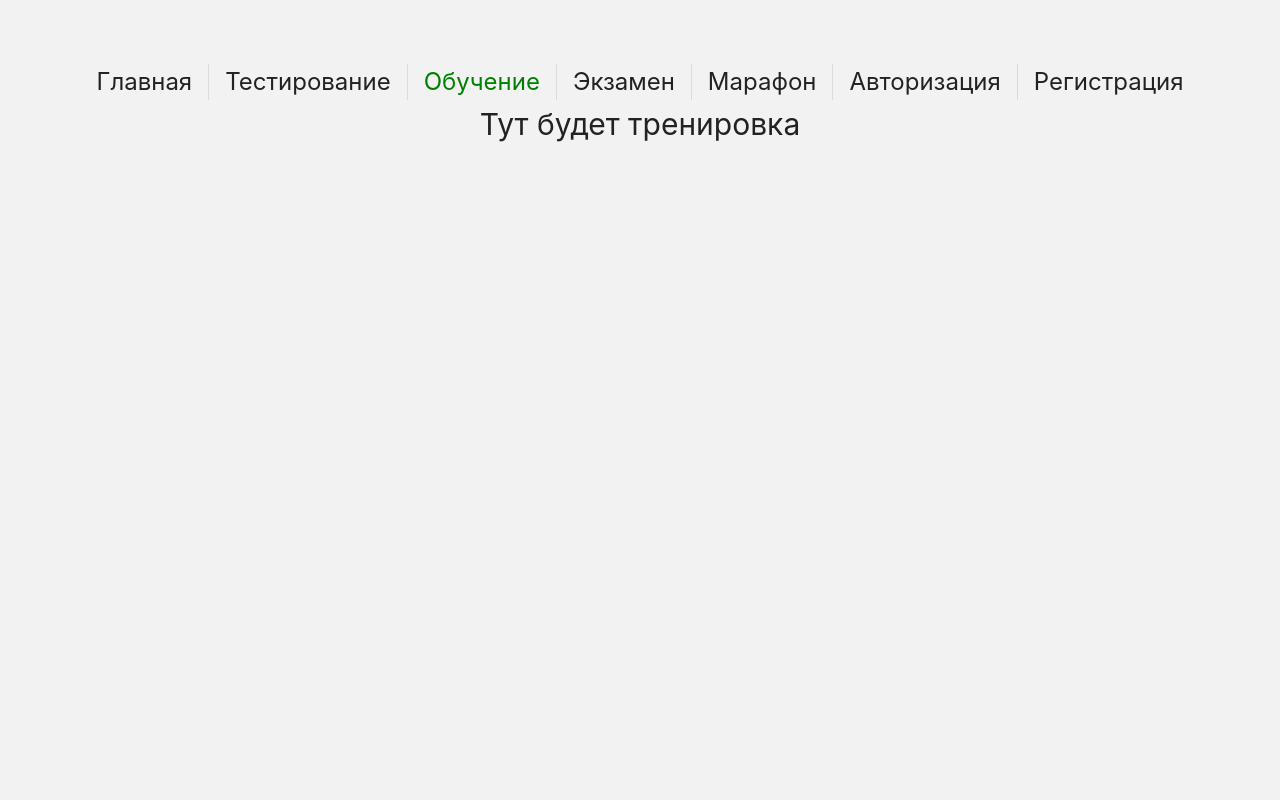
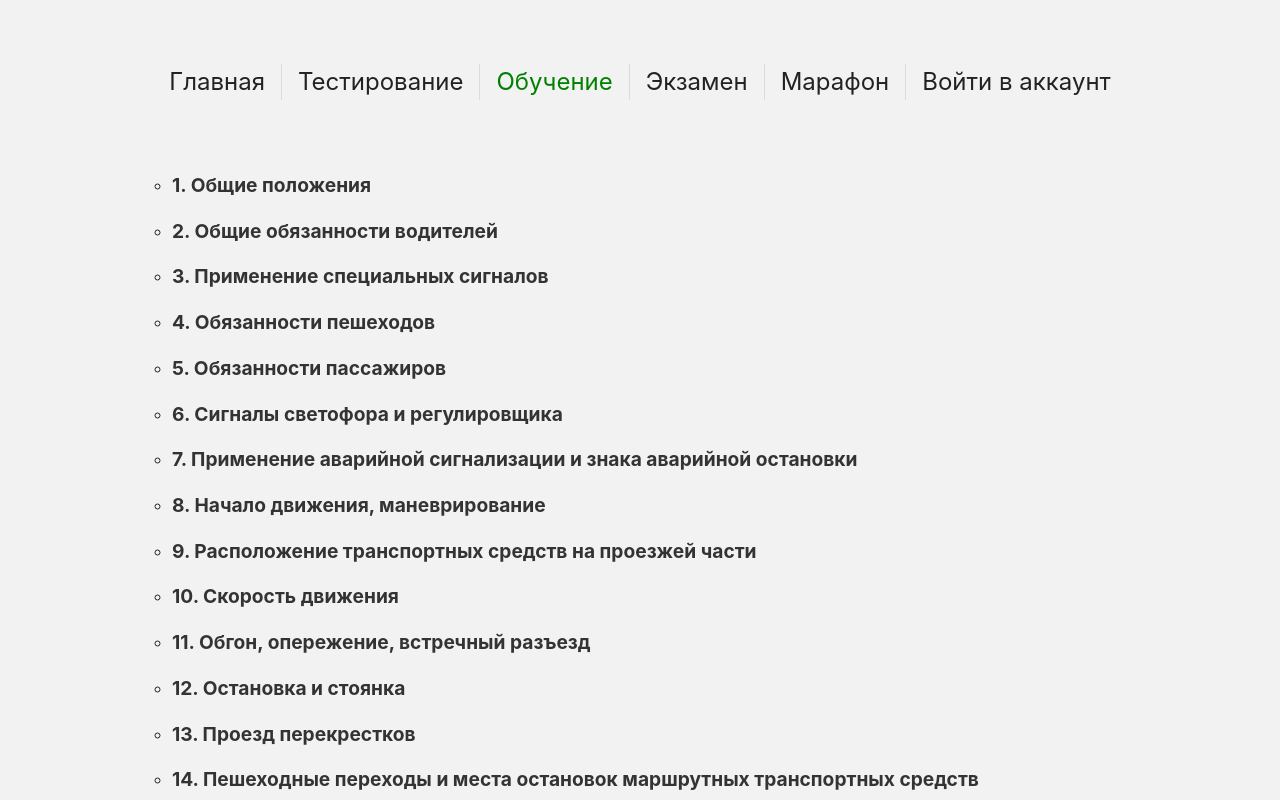
Before and after one commit to joker222222/traffic-tickets, a Vue app: page /training in a window 1280 px wide. Shown: the top 800 px of the page. Built offline with nearby package versions, Linux system fonts and the light colour scheme.

Commit message:
изменен расположение текста в новостях, убрана статистика и регистрация (перейдет в другие разделы)

```diff
--- a/src/App.vue
+++ b/src/App.vue
@@ -15,16 +15,14 @@ const authStore = useAuthStore()
         <RouterLink to="/training"><h1>Обучение</h1></RouterLink>
         <RouterLink to="/exam"><h1>Экзамен</h1></RouterLink>
         <RouterLink to="/marathon"><h1>Марафон</h1></RouterLink>
-        <RouterLink to="/statistics" v-if="authStore.isAuthenticated"
-          ><h1>Статистика</h1></RouterLink
-        >
+        <!-- <RouterLink to="/statistics" v-if="authStore.isAuthenticated"
+          ><h1>Статистика</h1></RouterLink >-->
         <RouterLink to="/profile" v-if="authStore.isAuthenticated"><h1>Профиль</h1></RouterLink>
         <RouterLink to="/authorization" v-if="!authStore.isAuthenticated"
-          ><h1>Авторизация</h1></RouterLink
+          ><h1>Войти в аккаунт</h1></RouterLink
         >
-        <RouterLink to="/registration" v-if="!authStore.isAuthenticated"
-          ><h1>Регистрация</h1></RouterLink
-        >
+        <!-- <RouterLink to="/registration" v-if="!authStore.isAuthenticated"
+          ><h1>Регистрация</h1></RouterLink>   Возможно будет под авторизационной формой-->
       </nav>
     </div>
   </header>
--- a/src/components/AuthorizationItem.vue
+++ b/src/components/AuthorizationItem.vue
@@ -17,7 +17,7 @@ const password = ref('')
 
 const error = ref([false, ''])
 
-const handleSubmit = (event) => {
+const handleSubmit = (event: Event) => {
   event.preventDefault()
   if (login.value == '' || password.value == '') {
     error.value[0] = true
--- a/src/components/NewsItem.vue
+++ b/src/components/NewsItem.vue
@@ -8,7 +8,15 @@ import { useAuthStore } from '../stores/authStore'
 
 const authStore = useAuthStore()
 
-const newsArray = ref([
+interface NewsItem {
+  img: string
+  text: string
+  likes: number
+  dislikes: number
+  userReaction: 'like' | 'dislike' | null
+}
+
+const newsArray = ref<NewsItem[]>([
   {
     img: '',
     text: `Глава АвтоВАЗа Максим Соколов назвал условие возвращения Renault в Россию⚡️
@@ -36,7 +44,7 @@ const newsArray = ref([
   },
 ])
 
-const toggleLike = (index) => {
+const toggleLike = (index: number) => {
   if (!authStore.isAuthenticated) {
     console.log('Вы должны быть зарегистрированы чтобы поставить лайк')
     return
@@ -56,7 +64,7 @@ const toggleLike = (index) => {
   }
 }
 
-const toggleDislike = (index) => {
+const toggleDislike = (index: number) => {
   if (!authStore.isAuthenticated) {
     console.log('Вы должны быть зарегистрированы чтобы поставить дизлайк')
     return
@@ -137,6 +145,7 @@ ul {
 .text-news {
   font-size: 18px;
   font-weight: bold;
+  text-align: justify;
   color: #333; /* Цвет текста */
   margin: 0; /* Убираем отступы у заголовка */
   word-wrap: break-word; /* Переносит длинные слова на новую строку */
@@ -146,8 +155,8 @@ ul {
 
 .number-of-likes {
   position: absolute;
-  bottom: 15px;
-  left: 45px;
+  bottom: 10px;
+  left: 35px;
   display: flex;
   gap: 10px;
 }
--- a/src/components/RegistrationItem.vue
+++ b/src/components/RegistrationItem.vue
@@ -19,7 +19,7 @@ const replayPassword = ref('')
 
 const error = ref([false, ''])
 
-const handleSubmit = (event) => {
+const handleSubmit = (event: Event) => {
   event.preventDefault()
   if ((email.value == '', login.value == '' || password.value == '', replayPassword.value == '')) {
     error.value[0] = true
--- /dev/null
+++ b/src/components/TrainingItem.vue
@@ -0,0 +1,193 @@
+<script setup lang="ts">
+const dataUrl = [
+  {
+    id: 1,
+    text: '1. Общие положения',
+    url: '',
+  },
+  {
+    id: 2,
+    text: '2. Общие обязанности водителей',
+    url: '',
+  },
+  {
+    id: 3,
+    text: '3. Применение специальных сигналов',
+    url: '',
+  },
+  {
+    id: 4,
+    text: '4. Обязанности пешеходов',
+    url: '',
+  },
+  {
+    id: 5,
+    text: '5. Обязанности пассажиров',
+    url: '',
+  },
+  {
+    id: 6,
+    text: '6. Сигналы светофора и регулировщика',
+    url: '',
+  },
+  {
+    id: 7,
+    text: '7. Применение аварийной сигнализации и знака аварийной остановки',
+    url: '',
+  },
+  {
+    id: 8,
+    text: '8. Начало движения, маневрирование',
+    url: '',
+  },
+  {
+    id: 9,
+    text: '9. Расположение транспортных средств на проезжей части',
+    url: '',
+  },
+  {
+    id: 10,
+    text: '10. Скорость движения',
+    url: '',
+  },
+  {
+    id: 11,
+    text: '11. Обгон, опережение, встречный разъезд',
+    url: '',
+  },
+  {
+    id: 12,
+    text: '12. Остановка и стоянка',
+    url: '',
+  },
+  {
+    id: 13,
+    text: '13. Проезд перекрестков',
+    url: '',
+  },
+  {
+    id: 14,
+    text: '14. Пешеходные переходы и места остановок маршрутных транспортных средств',
+    url: '',
+  },
+  {
+    id: 15,
+    text: '15. Движение через железнодорожные пути',
+    url: '',
+  },
+  {
+    id: 16,
+    text: '16. Движение по автомагистралям',
+    url: '',
+  },
+  {
+    id: 17,
+    text: '17. Движение в жилых зонах',
+    url: '',
+  },
+  {
+    id: 18,
+    text: '18. Приоритет маршрутных транспортных средств',
+    url: '',
+  },
+  {
+    id: 19,
+    text: '19. Пользование внешними световыми приборами и звуковыми сигналами',
+    url: '',
+  },
+  {
+    id: 20,
+    text: '20. Буксировка механических транспортных средств',
+    url: '',
+  },
+  {
+    id: 21,
+    text: '21. Учебная езда',
+    url: '',
+  },
+  {
+    id: 22,
+    text: '22. Перевозка людей',
+    url: '',
+  },
+  {
+    id: 23,
+    text: '23. Перевозка грузов',
+    url: '',
+  },
+  {
+    id: 24,
+    text: '24. Дополнительные требования к движению велосипедистов, водителей мопедов и лиц, использующих для передвижения средства индивидуальной мобильности',
+    url: '',
+  },
+  {
+    id: 25,
+    text: '25. Дополнительные требования к движению гужевых повозок, а также к прогону животных',
+    url: '',
+  },
+  {
+    id: 26,
+    text: '26. Нормы времени управления транспортным средством и отдыха',
+    url: '',
+  },
+  {
+    id: 27,
+    text: 'Приложение 1. Дорожные знаки (по ГОСТу Р 52289-2019 и ГОСТу Р 52290-2004)',
+    url: '',
+  },
+  {
+    id: 28,
+    text: 'Приложение 2. Дорожная разметка и ее характеристики (по ГОСТу Р 51256-2018 и ГОСТу Р 52289-2019)',
+    url: '',
+  },
+  {
+    id: 29,
+    text: 'Приложение N 3. Особенности организации дорожного движения в период проведения XXII Олимпийских зимних игр и XI Паралимпийских зимних игр 2014 года в городе Сочи. - Утратило силу',
+    url: '',
+  },
+]
+
+const handleClickUrl = (id: number) => {
+  console.log(id)
+}
+</script>
+
+<template>
+  <div class="wrapper">
+    <ul>
+      <li v-for="(href, index) in dataUrl" :key="index" class="href-item">
+        <label class="text-href" @click="handleClickUrl(href.id)">{{ href.text }}</label>
+      </li>
+    </ul>
+  </div>
+</template>
+
+<style scoped>
+.wrapper {
+  margin-top: 50px;
+  padding: 20px;
+  padding-left: 100px;
+}
+
+.href-item {
+  list-style: circle;
+  text-align: left;
+  margin-bottom: 15px;
+}
+
+.text-href {
+  font-size: 1.2rem;
+  font-weight: bold;
+  color: #333;
+  cursor: pointer;
+  transition: color 0.3s ease;
+}
+
+.text-href:hover {
+  color: #007bff; /* Цвет при наведении */
+}
+
+.text-href:active {
+  color: #0056b3; /* Цвет при нажатии */
+}
+</style>
--- a/src/views/TrainingView.vue
+++ b/src/views/TrainingView.vue
@@ -1,10 +1,12 @@
 <script setup lang="ts">
 // import TheWelcome from '../components/TheWelcome.vue'
+import TrainingItem from '../components/TrainingItem.vue'
 </script>
 
 <template>
   <div class="about">
-    <h1>Тут будет тренировка</h1>
+    <!-- <h1>Тут будет тренировка</h1> -->
+    <TrainingItem />
   </div>
 </template>
 
```
